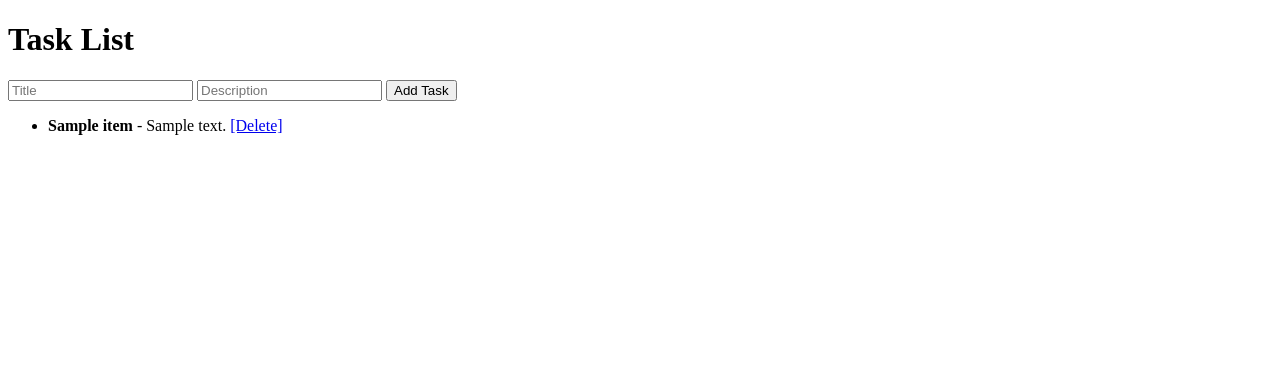
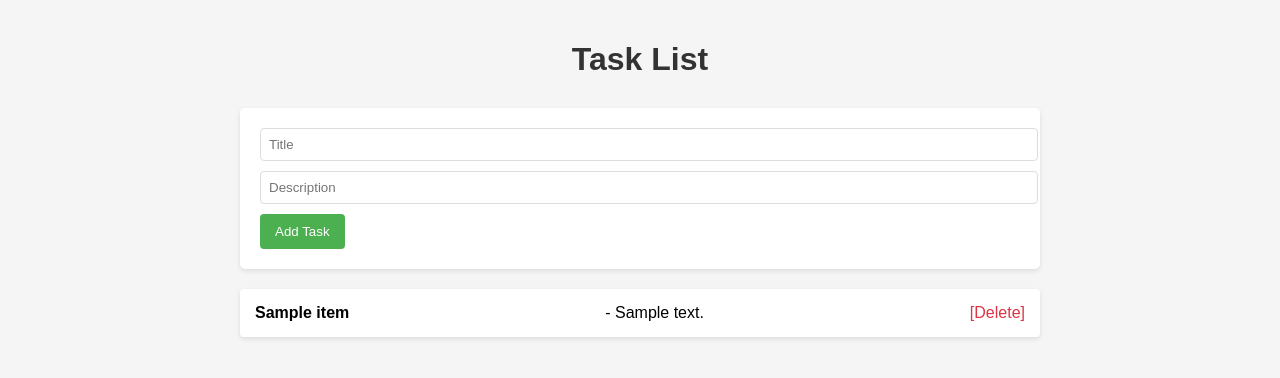
Before and after one commit to nukano0522/simple-taskapp, a Flask app: page / in a window 1280 px wide. Shown: the top 378 px of the page. Run offline with Flask 3, Linux system fonts and the light colour scheme; a database or web service that is not in the repository returns one stand-in record (values such as "Sample title"); data that the repository does not hold is empty.

Commit message:
cssを追加

```diff
--- a/k8s/local/k8s-proxy.yaml
+++ b/k8s/local/k8s-proxy.yaml
@@ -60,7 +60,7 @@ data:
         location /app2/ {
             rewrite ^/app2/(.*)$ /$1 break;
             proxy_pass http://web-service:5000;
-            proxy_redirect / /app2/;  # 追加: リダイレクトヘッダーを調整
+            proxy_redirect / /app2/;
             proxy_set_header Host $host;
             proxy_set_header X-Real-IP $remote_addr;
             proxy_set_header X-Forwarded-For $proxy_add_x_forwarded_for;
@@ -71,7 +71,7 @@ data:
         location /app2/api/ {
             rewrite ^/app2/api/?(.*)$ /$1 break;
             proxy_pass http://api-service:8000;
-            proxy_redirect / /app2/api/;  # 必要に応じて追加
+            proxy_redirect / /app2/api/;
             proxy_set_header Host $host;
             proxy_set_header X-Real-IP $remote_addr;
             proxy_set_header X-Forwarded-For $proxy_add_x_forwarded_for;
--- a/k8s/local/k8s-web.yaml
+++ b/k8s/local/k8s-web.yaml
@@ -15,7 +15,7 @@ spec:
     spec:
       containers:
       - name: flask
-        image: nukano0522/simple-taskapp-flask-web:v0.1.3
+        image: nukano0522/simple-taskapp-flask-web:v0.1.4-test
         ports:
         - containerPort: 5000
         env:
--- a/web/app.py
+++ b/web/app.py
@@ -6,7 +6,7 @@ import logging
 logging.basicConfig(level=logging.INFO)
 
 
-app = Flask(__name__)
+app = Flask(__name__, static_folder="static", template_folder="templates")
 app.secret_key = "pass"  # Flashメッセージ用
 
 
@@ -55,5 +55,13 @@ def delete_task(task_id):
     return redirect(url_for("index"))
 
 
+# デバッグ用のルートを追加
+@app.route("/debug")
+def debug():
+    # 静的ファイルの実際のパスを表示
+    static_path = app.static_folder
+    return f"Static folder path: {static_path}"
+
+
 if __name__ == "__main__":
-    app.run(host="0.0.0.0", port=5000)
+    app.run(debug=True, host="0.0.0.0")
--- /dev/null
+++ b/web/static/css/style.css
@@ -0,0 +1,68 @@
+body {
+    font-family: 'Arial', sans-serif;
+    max-width: 800px;
+    margin: 0 auto;
+    padding: 20px;
+    background-color: #f5f5f5;
+}
+
+h1 {
+    color: #333;
+    text-align: center;
+    margin-bottom: 30px;
+}
+
+form {
+    background-color: #fff;
+    padding: 20px;
+    border-radius: 5px;
+    box-shadow: 0 2px 5px rgba(0,0,0,0.1);
+    margin-bottom: 20px;
+}
+
+input[type="text"] {
+    width: 100%;
+    padding: 8px;
+    margin-bottom: 10px;
+    border: 1px solid #ddd;
+    border-radius: 4px;
+}
+
+button {
+    background-color: #4CAF50;
+    color: white;
+    padding: 10px 15px;
+    border: none;
+    border-radius: 4px;
+    cursor: pointer;
+}
+
+button:hover {
+    background-color: #45a049;
+}
+
+ul {
+    list-style: none;
+    padding: 0;
+}
+
+li {
+    background-color: #fff;
+    padding: 15px;
+    margin-bottom: 10px;
+    border-radius: 4px;
+    box-shadow: 0 2px 5px rgba(0,0,0,0.1);
+    display: flex;
+    justify-content: space-between;
+    align-items: center;
+}
+
+a {
+    color: #dc3545;
+    text-decoration: none;
+    margin-left: 10px;
+}
+
+a:hover {
+    color: #c82333;
+}
--- a/web/templates/index.html
+++ b/web/templates/index.html
@@ -3,6 +3,7 @@
   <head>
     <meta charset="utf-8">
     <title>Simple Task Manager</title>
+    <link rel="stylesheet" href="/app2/static/css/style.css">
   </head>
   <body>
     <h1>Task List</h1>
```
Also changed, not shown: 1 other file.
